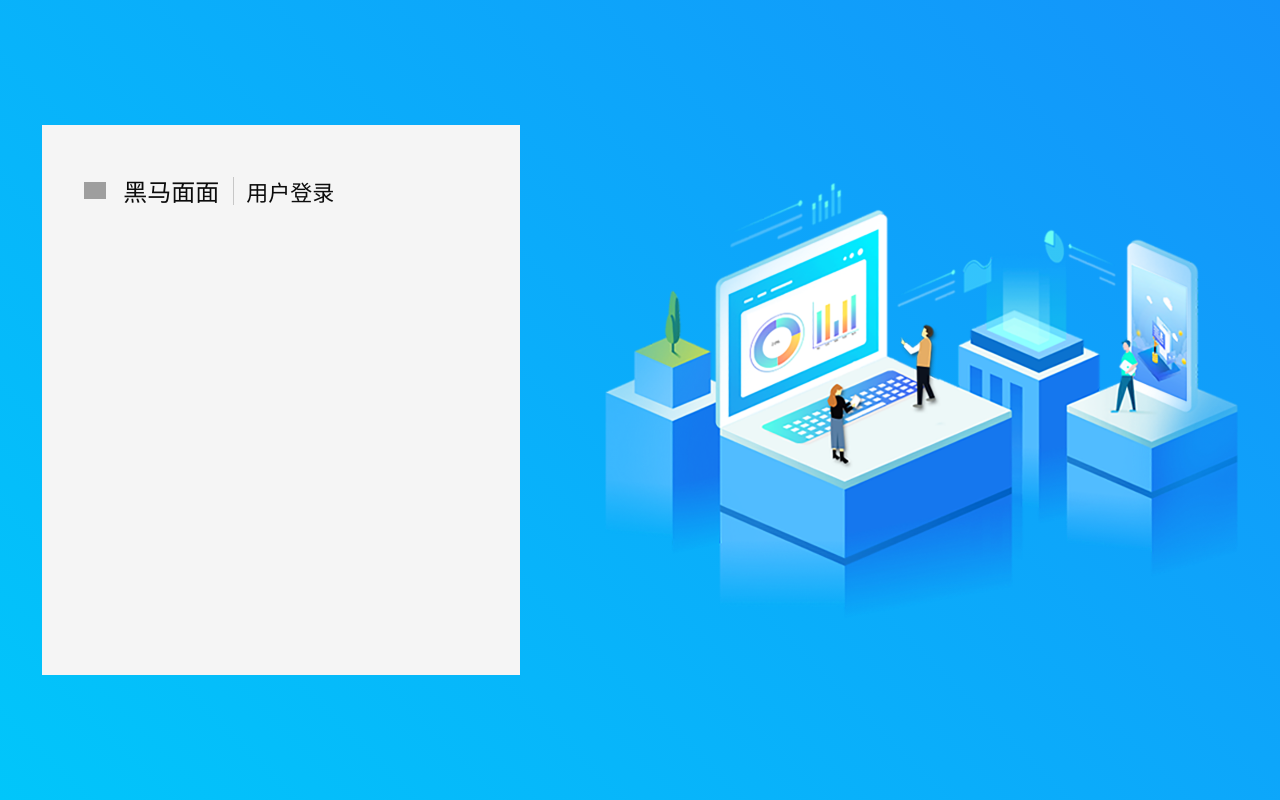
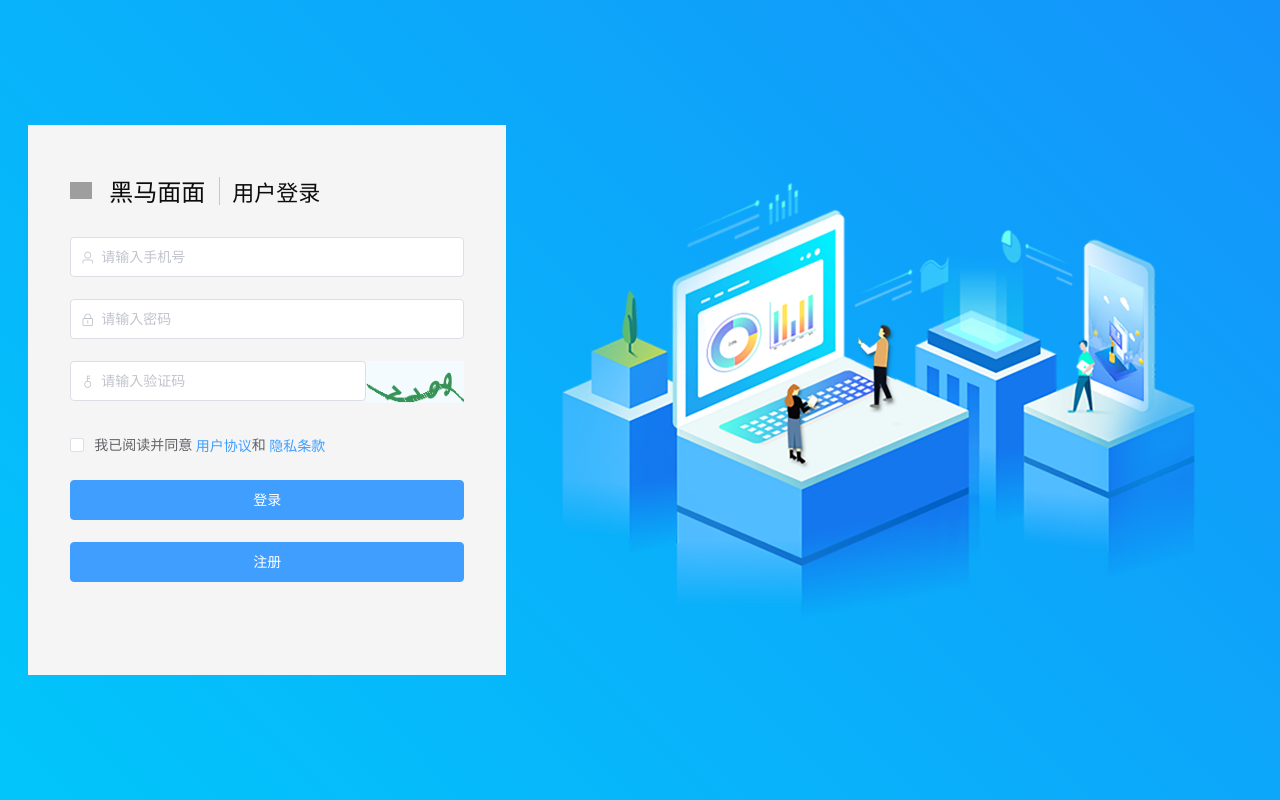
Before and after one commit to cc032191/heimamm, a Vue app: page /#/login in a window 1280 px wide. Built offline with nearby package versions, Linux system fonts and the light colour scheme; grey boxes are pictures that could not be loaded.

Commit message:
完成登录

```diff
--- /dev/null
+++ b/src/views/login/components/register.vue
@@ -0,0 +1,13 @@
+<template>
+  <div></div>
+</template>
+
+<script>
+export default {
+
+}
+</script>
+
+<style>
+
+</style>
--- a/src/views/login/index.vue
+++ b/src/views/login/index.vue
@@ -7,14 +7,94 @@
         <span class="title-long"></span>
         <span class="title-login">用户登录</span>
       </div>
-
+      <!-- 表单区域 -->
+      <el-form ref="form" :rules="rules" :model="form" label-width="0px" class="login-form">
+        <el-form-item prop="phonecode">
+          <el-input prefix-icon="el-icon-user" placeholder="请输入手机号" v-model="form.phonecode"></el-input>
+        </el-form-item>
+        <el-form-item prop="password">
+          <el-input prefix-icon="el-icon-lock" placeholder="请输入密码" v-model="form.password"></el-input>
+        </el-form-item>
+        <el-form-item prop="login">
+          <el-row>
+            <el-col :span="18">
+              <el-input prefix-icon="el-icon-key" placeholder="请输入验证码" v-model="form.login"></el-input>
+            </el-col>
+            <el-col :span="6">
+              <img src="../../assets/login_captcha.png" class="login-img" alt />
+            </el-col>
+          </el-row>
+        </el-form-item>
+        <el-form-item prop="type">
+          <el-checkbox v-model="form.type">
+            我已阅读并同意
+            <el-link type="primary">用户协议</el-link>和
+            <el-link type="primary">隐私条款</el-link>
+          </el-checkbox>
+        </el-form-item>
+        <el-form-item>
+          <el-button class="btnform" type="primary" @click="register()">登录</el-button>
+        </el-form-item>
+        <el-form-item>
+          <el-button class="btnform" type="primary">注册</el-button>
+        </el-form-item>
+      </el-form>
     </div>
     <img src="../../assets/login_banner_ele.png" alt />
+    <register></register>
   </div>
 </template>
 
 <script>
-export default {};
+import register from "./components/register";
+export default {
+  data() {
+    return {
+      form: {
+        phonecode: "",
+        password: "",
+        login: "",
+        type: []
+      },
+      rules: {
+        password: [
+          { required: true, message: "请输入密码", trigger: "blur" },
+          { min: 5, max: 10, message: "长度在 5 到 10 个字符", trigger: "blur" }
+        ],
+        login: [
+          { required: true, message: "请输入验证码", trigger: "blur" },
+          { min: 4, max: 4, message: "长度为 4 个字符", trigger: "blur" }
+        ],
+        type: [
+          {
+            type: "array",
+            required: true,
+            message: "请确认已阅读",
+            trigger: "change"
+          }
+        ]
+      }
+    };
+  },
+  components: {
+    register
+  },
+  methods: {
+    register() {
+      this.$refs.form.validate(valid => {
+        if (valid) {
+          this.$message({
+            message: "恭喜你，这是一条成功消息",
+            type: "success"
+          });
+        } else {
+          this.$message.error("错了哦，这是一条错误消息");
+          return false;
+        }
+      });
+    }
+  }
+};
 </script>
 
 <style lang='less'>
@@ -62,6 +142,19 @@ export default {};
         margin-left: 12px;
       }
     }
+    .login-form {
+      margin-top: 29px;
+    }
+    .btnform {
+      width: 100%;
+    }
+    .el-form-item__content {
+      line-height: 25px;
+    }
+    .login-img {
+      height: 42px;
+      width: 100%;
+    }
   }
   img {
     width: 633px;
```
Also changed, not shown: src/assets/login_captcha.png (added).
